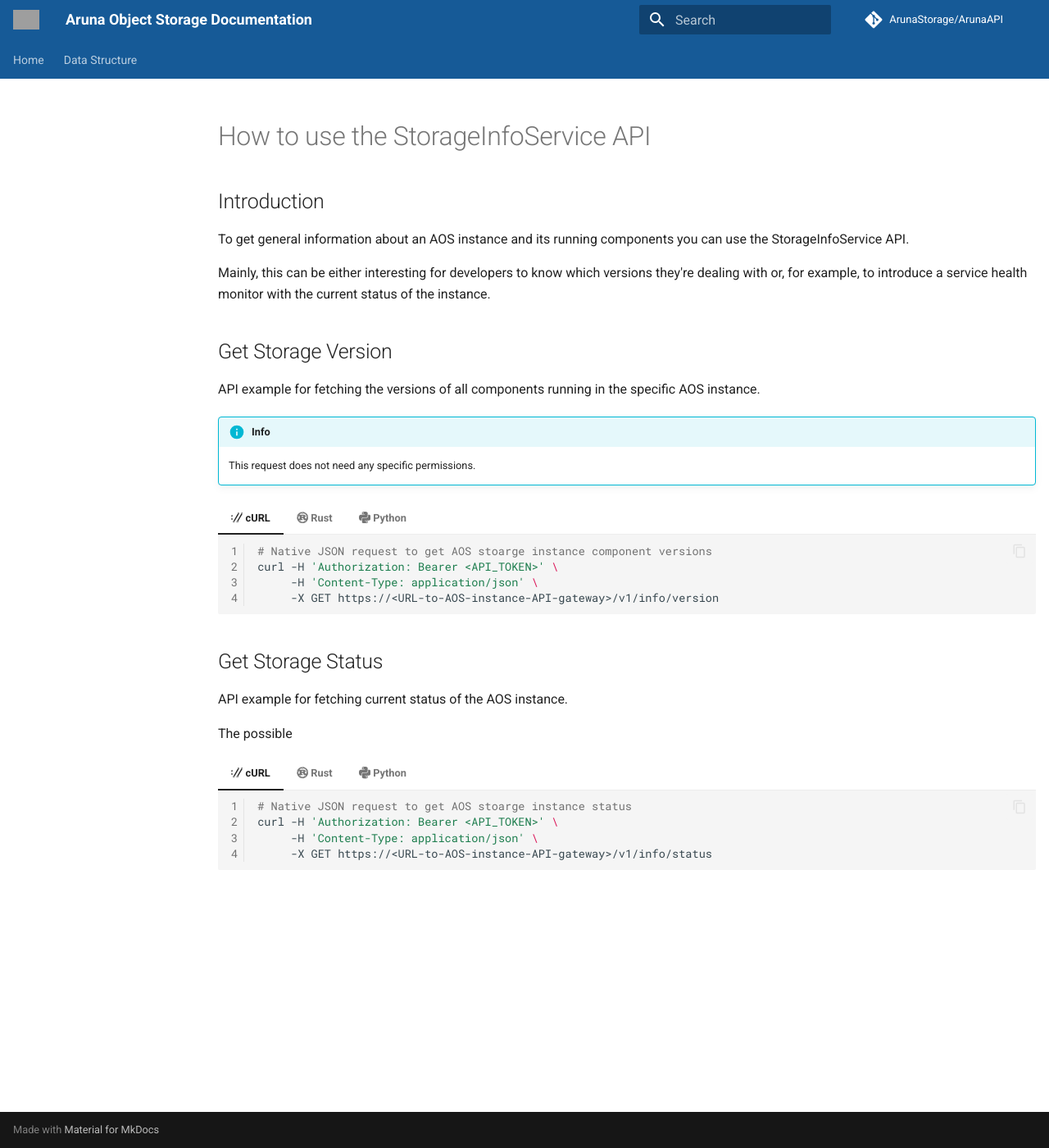
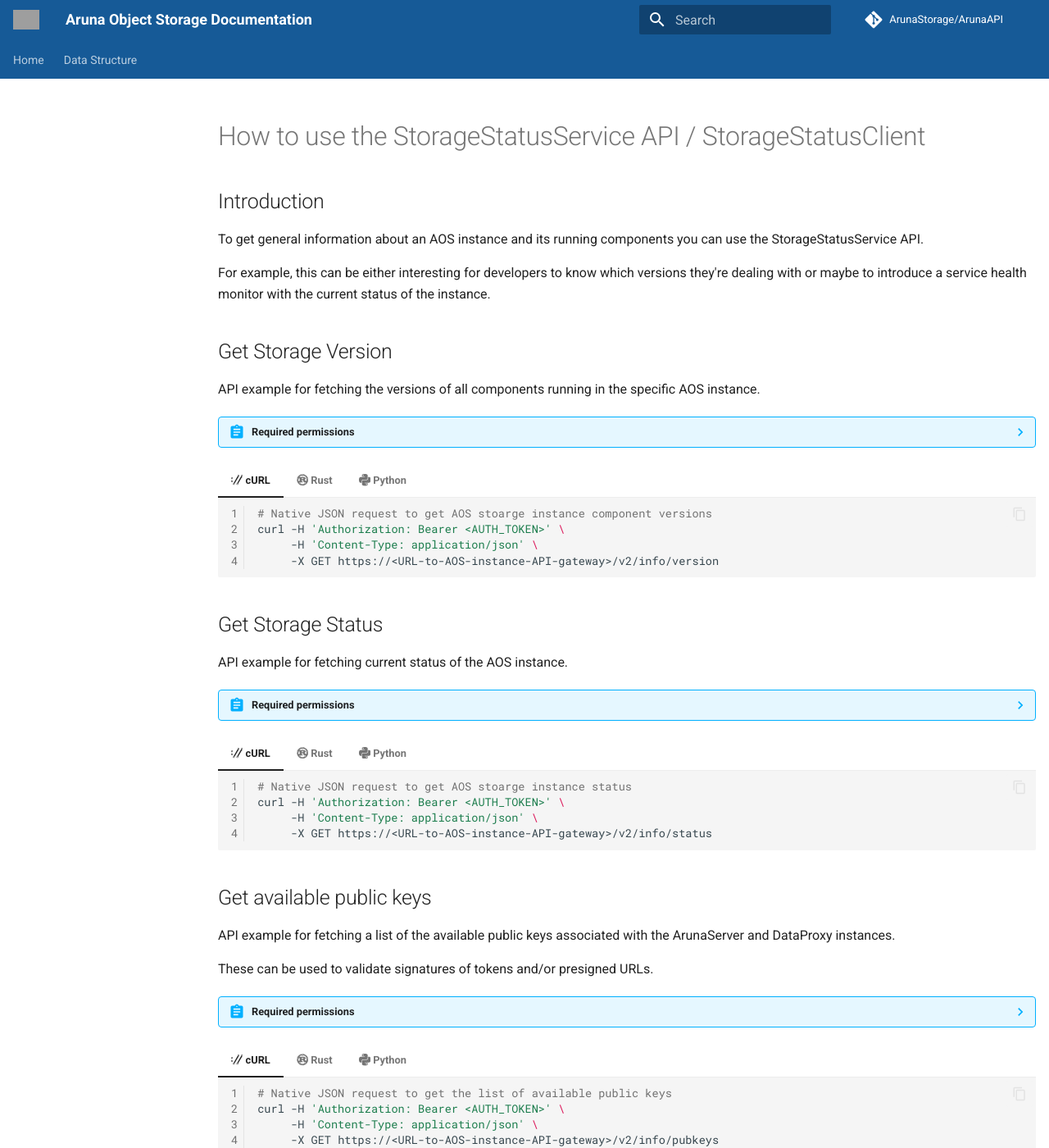
Before and after one commit to ArunaStorage/documentation, an MkDocs documentation site: the page built from docs/get_started/basic_usage/10_How-To-ServerInfo.md, in a window 1280 px wide and 1400 px high. Shown: the whole window at 82% size. Built offline with MkDocs 1.6.1 and Material for MkDocs 9.7.7, drawn with Linux system fonts in a browser that asks for light colours; comment, search, counter and statistics services are not loaded; the version menu is left out; some of the changed text lies outside the part shown; grey boxes are pictures that could not be loaded.

Commit message:
docs: Update 'Server Status Service' to 2.0.0

````diff
--- a/docs/get_started/basic_usage/09_How-To-ServerInfo.md
+++ b/docs/get_started/basic_usage/10_How-To-ServerInfo.md
@@ -1,11 +1,11 @@
 
-# How to use the StorageInfoService API
+# How to use the StorageStatusService API / StorageStatusClient
 
 ## Introduction
 
-To get general information about an AOS instance and its running components you can use the StorageInfoService API.
+To get general information about an AOS instance and its running components you can use the StorageStatusService API.
 
-Mainly, this can be either interesting for developers to know which versions they're dealing with or, for example, to
+For example, this can be either interesting for developers to know which versions they're dealing with or maybe to
 introduce a service health monitor with the current status of the instance.
 
 
@@ -13,17 +13,17 @@ introduce a service health monitor with the current status of the instance.
 
 API example for fetching the versions of all components running in the specific AOS instance.
 
-!!! Info
+??? Abstract "Required permissions"
 
-    This request does not need any specific permissions.
+    This request does not require any permissions.
 
 === ":simple-curl: cURL"
 
     ```bash linenums="1"
     # Native JSON request to get AOS stoarge instance component versions
-    curl -H 'Authorization: Bearer <API_TOKEN>' \
+    curl -H 'Authorization: Bearer <AUTH_TOKEN>' \
          -H 'Content-Type: application/json' \
-         -X GET https://<URL-to-AOS-instance-API-gateway>/v1/info/version
+         -X GET https://<URL-to-AOS-instance-API-gateway>/v2/info/version
     ```
 
 === ":simple-rust: Rust"
@@ -60,15 +60,17 @@ API example for fetching the versions of all components running in the specific
 
 API example for fetching current status of the AOS instance.
 
-The possible
+??? Abstract "Required permissions"
+
+    This request does not require any permissions.
 
 === ":simple-curl: cURL"
 
     ```bash linenums="1"
     # Native JSON request to get AOS stoarge instance status
-    curl -H 'Authorization: Bearer <API_TOKEN>' \
+    curl -H 'Authorization: Bearer <AUTH_TOKEN>' \
          -H 'Content-Type: application/json' \
-         -X GET https://<URL-to-AOS-instance-API-gateway>/v1/info/status
+         -X GET https://<URL-to-AOS-instance-API-gateway>/v2/info/status
     ```
 
 === ":simple-rust: Rust"
@@ -99,3 +101,56 @@ The possible
     # Do something with the response
     print(f'{response}')
     ```
+
+## Get available public keys
+
+API example for fetching a list of the available public keys associated with the ArunaServer and DataProxy instances.
+
+These can be used to validate signatures of tokens and/or presigned URLs.
+
+??? Abstract "Required permissions"
+
+    This request does not require any permissions.
+
+=== ":simple-curl: cURL"
+
+    ```bash linenums="1"
+    # Native JSON request to get the list of available public keys
+    curl -H 'Authorization: Bearer <AUTH_TOKEN>' \
+         -H 'Content-Type: application/json' \
+         -X GET https://<URL-to-AOS-instance-API-gateway>/v2/info/pubkeys
+    ```
+
+=== ":simple-rust: Rust"
+
+    ```rust linenums="1"
+    // Create tonic/ArunaAPI request to get the list of available public keys
+    let get_request = GetPubkeysRequest {};
+
+    // Send the request to the AOS instance gRPC gateway
+    let response = info_client.get_pubkeys(get_request)
+                              .await
+                              .unwrap()
+                              .into_inner();
+
+    // Do something with the response
+    println!("{:#?}", response);
+    ```
+
+=== ":simple-python: Python"
+
+    ```python linenums="1"
+    # Create tonic/ArunaAPI request to get the list of available public keys
+    request = GetPubkeysRequest()
+
+    # Send the request to the AOS instance gRPC gateway
+    response = client.info_client.GetPubkeys(request=request)
+
+    # Do something with the response
+    print(f'{response}')
+    ```
+
+
+## Get/Set public announcements
+
+> _Coming soon ..._
````
